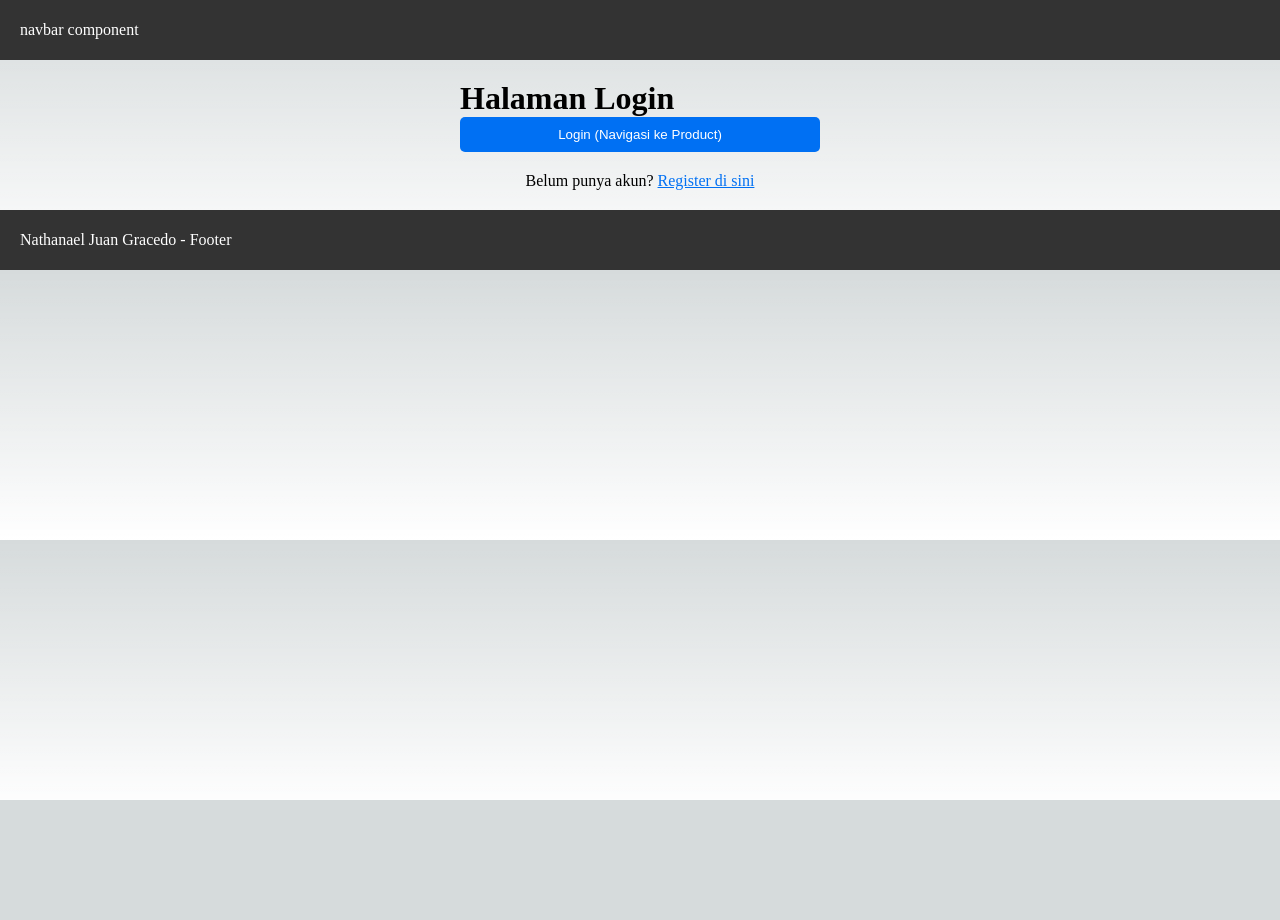
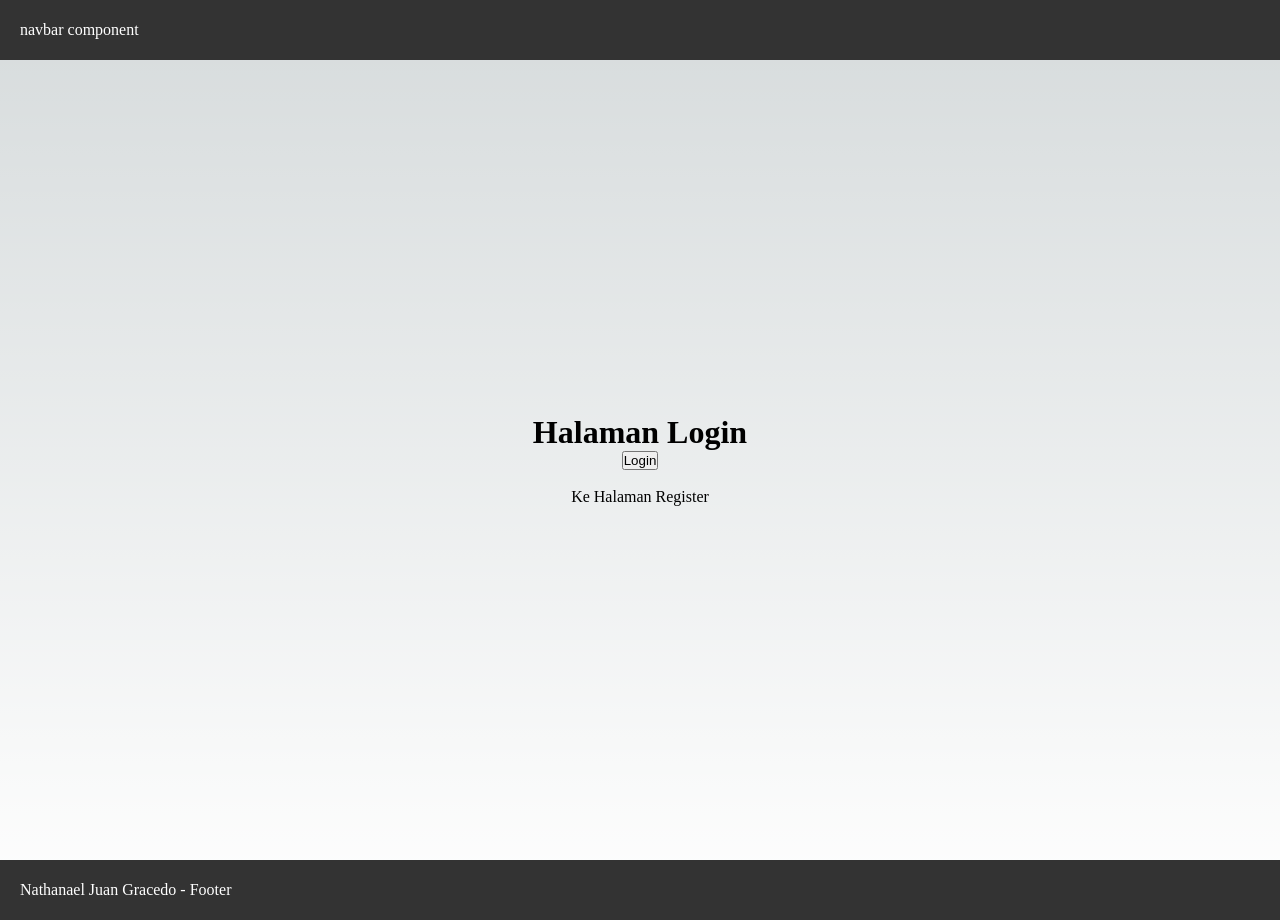
Before and after one commit to NathanaelGracedo/pemrograman-berbasis-framework, a Next.js app in the folder jobsheet5-styling-page/my-app/: page /auth/login in a window 1280 px wide. Before the commit the page ends 800 px from the top, so only its background shows below. Built offline with nearby package versions, Linux system fonts and the light colour scheme.

Commit message:
Jobsheet 5 - Langkah 3 - Styling untuk Pages (CSS Module)

```diff
--- /dev/null
+++ b/jobsheet5-styling-page/my-app/src/pages/auth/login.module.css
@@ -0,0 +1,7 @@
+.login{
+    display: flex;
+    flex-direction: column;
+    justify-content: center;
+    align-items: center;
+    height: 100vh;
+}
--- a/jobsheet5-styling-page/my-app/src/pages/auth/login.tsx
+++ b/jobsheet5-styling-page/my-app/src/pages/auth/login.tsx
@@ -1,10 +1,11 @@
 import Link from "next/link";
 import { useRouter } from "next/router";
+import styles from "./login.module.css";
 
 const HalamanLogin = () => {
     const { push } = useRouter();
 
-    const handleLogin = () => {
+    const handlerLogin = () => {
         // Simulasi logic login
         console.log("Processing login...");
 
@@ -13,34 +14,10 @@ const HalamanLogin = () => {
     };
 
     return(
-        <div style={{ padding: "20px", maxWidth: "400px", margin: "0 auto" }}>
+        <div className={styles.login}>
             <h1>Halaman Login</h1>
-
-            <div style={{ marginBottom: "20px" }}>
-                {/* Navigasi Imperatif: Login → Product */}
-                <button
-                    onClick={handleLogin}
-                    style={{
-                        padding: "10px 20px",
-                        backgroundColor: "#0070f3",
-                        color: "white",
-                        border: "none",
-                        borderRadius: "5px",
-                        cursor: "pointer",
-                        width: "100%"
-                    }}
-                >
-                    Login (Navigasi ke Product)
-                </button>
-            </div>
-
-            {/* Navigasi Link: Login ↔ Register */}
-            <p style={{ textAlign: "center" }}>
-                Belum punya akun? {" "}
-                <Link href="/auth/register" style={{ color: "#0070f3", textDecoration: "underline" }}>
-                    Register di sini
-                </Link>
-            </p>
+            <button onClick={() => handlerLogin()}>Login</button> <br />
+            <Link href="/auth/register">Ke Halaman Register</Link>
         </div>
     );
 };
```
Also changed, not shown: jobsheet5-styling-page/my-app/src/styles/globals.css (line endings or trailing spaces).
